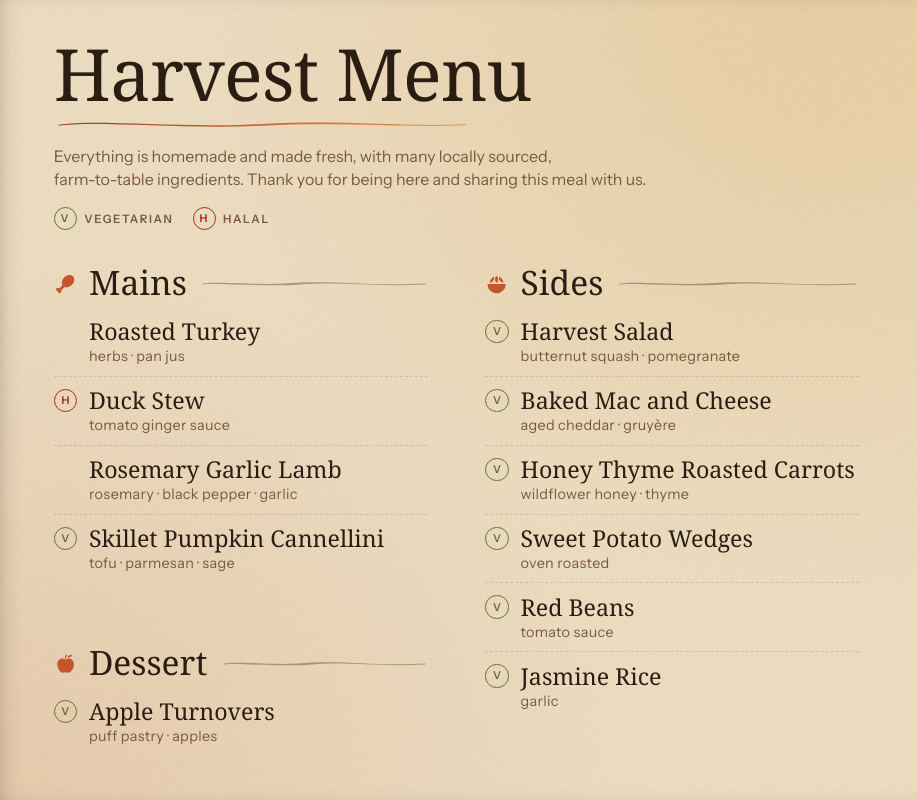
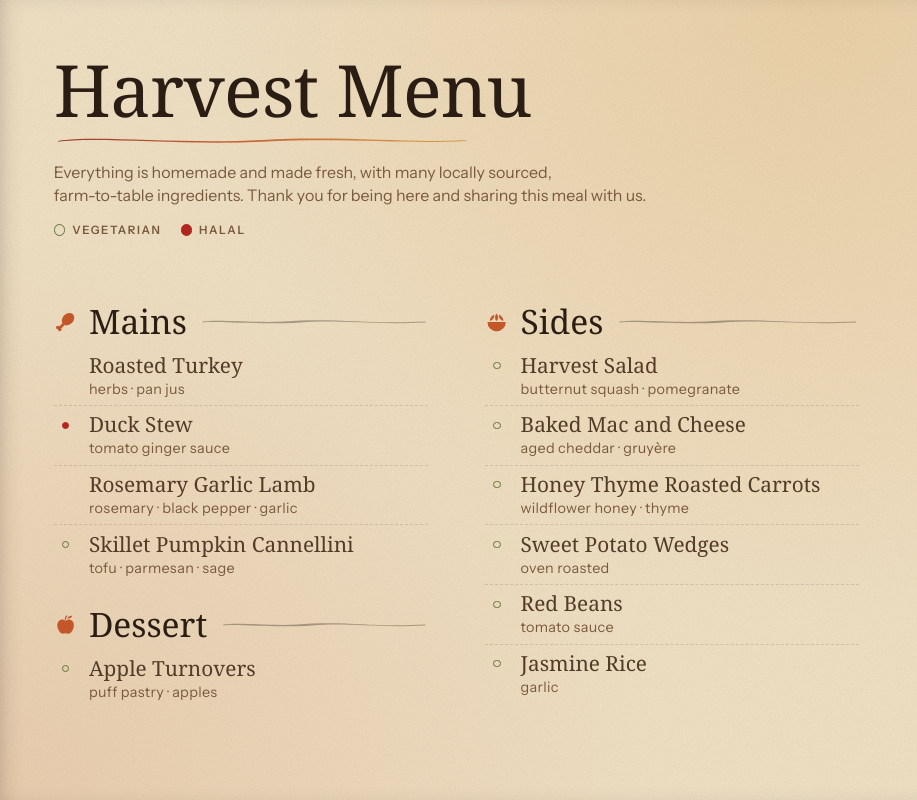
Before and after one commit to susanchapas/friendsgiving26, a plain HTML site: page index.html in a window 1280 px wide. Shown: the full height of the page, 363-1280 px from the left. Drawn offline with Linux system fonts and the light colour scheme; a web font is replaced by a local one.

Commit message:
Add README, update dietary tags, and enhance layout styles for Harvest Menu 2026

```diff
--- a/app.js
+++ b/app.js
@@ -31,12 +31,9 @@ const MENU = [
   },
 ];
 
-const DIET = {
-  veg: { mark: "V", label: "Vegetarian" },
-  halal: { mark: "H", label: "Halal" },
-};
+const DIET = { veg: "Vegetarian", halal: "Halal" };
 
-const tag = (k) => `<abbr class="tag tag-${k}" title="${DIET[k].label}" aria-label="${DIET[k].label}">${DIET[k].mark}</abbr>`;
+const tag = (k) => `<span class="tag tag-${k}" role="img" title="${DIET[k]}" aria-label="${DIET[k]}"></span>`;
 
 const REDUCED = matchMedia("(prefers-reduced-motion: reduce)").matches;
 
--- a/index.html
+++ b/index.html
@@ -28,7 +28,7 @@
         <h1 class="masthead-title">Harvest Menu</h1>
         <span class="masthead-stroke" aria-hidden="true"></span>
         <p class="masthead-blurb">Everything is homemade and made fresh, with many locally sourced, <span style="white-space: nowrap">farm-to-table</span> ingredients. Thank you for being here and sharing this meal with us.</p>
-        <p class="legend"><abbr class="tag tag-veg">V</abbr> Vegetarian <abbr class="tag tag-halal">H</abbr> Halal</p>
+        <p class="legend"><span class="tag tag-veg" aria-hidden="true"></span> Vegetarian <span class="tag tag-halal" aria-hidden="true"></span> Halal</p>
       </header>
 
       <nav class="course-nav" aria-label="Courses"></nav>
--- a/styles.css
+++ b/styles.css
@@ -294,28 +294,24 @@ button {
   grid-row: 1 / span 2;
   display: flex;
   flex-direction: column;
+  --tag-size: 0.45rem;
+  align-items: center;
   gap: 0.3rem;
-  padding-top: calc((1.15 * var(--name-size) - 1.45rem) / 2);
+  padding-top: calc((1.15 * var(--name-size) - var(--tag-size)) / 2);
 }
 
 .tag {
-  display: inline-grid;
-  place-items: center;
+  display: inline-block;
   flex-shrink: 0;
-  width: 1.45rem;
-  height: 1.45rem;
-  border: 1.5px solid currentColor;
+  width: var(--tag-size, 0.7rem);
+  height: var(--tag-size, 0.7rem);
   border-radius: 50%;
-  font-family: var(--sans);
-  font-size: 0.68rem;
-  font-weight: 600;
-  line-height: 1;
-  text-decoration: none;
-  color: var(--olive);
+  border: 1.5px solid var(--olive);
 }
 
 .tag-halal {
-  color: var(--halal);
+  border-color: var(--halal);
+  background: var(--halal);
 }
 
 .legend {
@@ -342,6 +338,7 @@ button {
   font-size: var(--name-size);
   font-weight: 400;
   line-height: 1.15;
+  color: color-mix(in srgb, var(--ink) 50%, var(--ink-soft));
   background: linear-gradient(transparent 58%, rgba(217, 153, 63, 0.42) 58%, rgba(217, 153, 63, 0.42) 92%, transparent 92%) no-repeat 0 0 / 0% 100%;
   transition: background-size 0.6s var(--ease-out), color 0.4s ease;
 }
@@ -417,7 +414,7 @@ button {
   }
 
   .masthead {
-    padding-top: max(clamp(1rem, 5vh, 3.5rem), env(safe-area-inset-top));
+    padding-top: max(clamp(1.5rem, 7vh, 4.5rem), env(safe-area-inset-top));
     margin-bottom: clamp(1rem, 4vh, 3rem);
   }
 
@@ -435,8 +432,8 @@ button {
     grid-template-columns: 1fr 1fr;
     grid-template-areas: "mains sides" "dessert sides";
     align-items: start;
-    gap: clamp(1.5rem, 8vh, 5rem) clamp(2rem, 4.5vw, 4rem);
-    padding-bottom: clamp(1rem, 5vh, 3rem);
+    gap: clamp(1rem, 3vh, 2.5rem) clamp(2rem, 4.5vw, 4rem);
+    padding-bottom: clamp(1.5rem, 7vh, 4.5rem);
   }
 
   #mains { grid-area: mains; }
@@ -448,9 +445,9 @@ button {
   }
 
   .dish {
-    --name-size: clamp(1.1rem, 2.9vh, 1.75rem);
+    --name-size: clamp(1rem, 2.6vh, 1.6rem);
     min-height: 0;
-    padding: clamp(0.4rem, 1.3vh, 0.85rem) 0;
+    padding: clamp(0.3rem, 0.9vh, 0.85rem) 0;
   }
 
   .dish-note {
@@ -482,11 +479,15 @@ button {
 @media (max-width: 640px) {
   .sheet {
     grid-template-columns: 1fr;
-    grid-template-rows: 30vh 1fr;
+    grid-template-rows: 28vw 1fr;
   }
 
   .painting {
-    object-position: 50% 28%;
+    width: 55%;
+    height: auto;
+    margin-inline: auto;
+    transform: translateY(-14%);
+    mask-image: linear-gradient(90deg, transparent, #000 18%, #000 82%, transparent);
   }
 
   .masthead {
```
Also changed, not shown: 1 other file.
